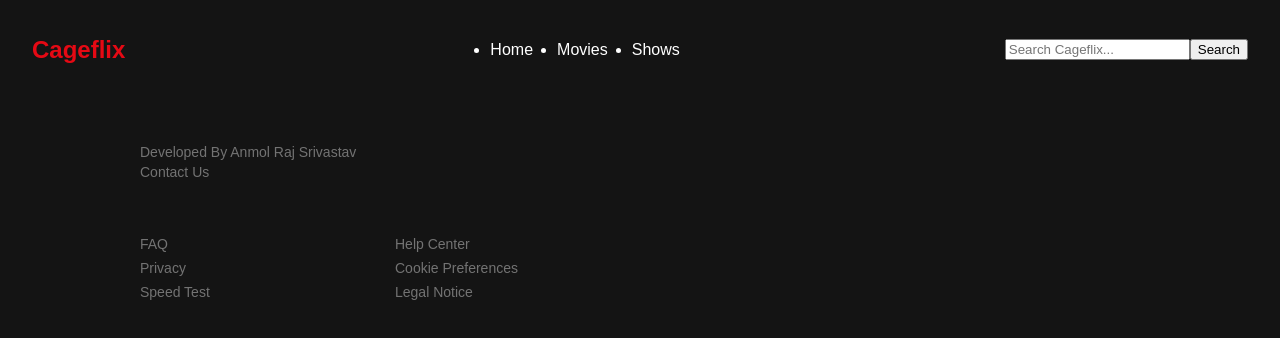
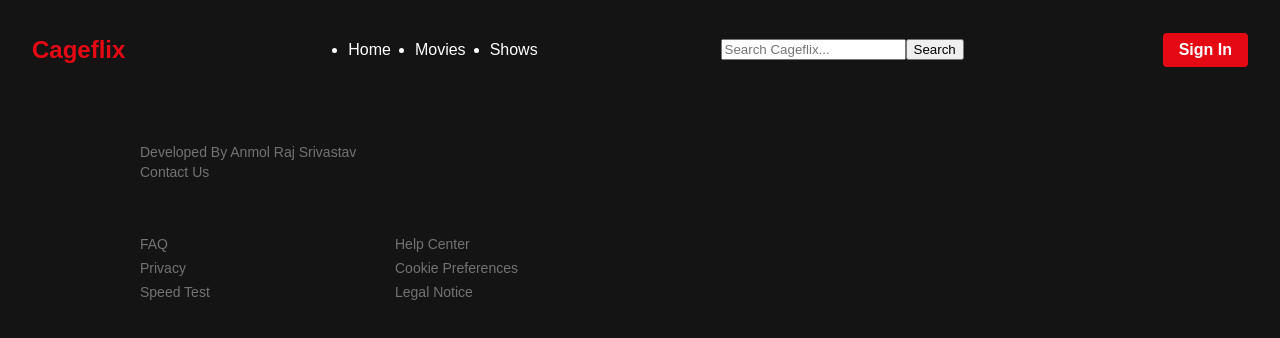
Before and after one commit to anmolraj-hub/Cageflix, a React (Vite) app in the folder Frontend/: page /signin in a window 1280 px wide. Shown: the top 338 px of the page. Built offline with nearby package versions, Linux system fonts and the light colour scheme.

Commit message:
Added the sign in button to the NavBar

```diff
--- a/Frontend/src/components/NavBar.css
+++ b/Frontend/src/components/NavBar.css
@@ -32,3 +32,18 @@
 .navbar-links a:hover {
   color: #e50914;
 }
+
+.signin-button {
+  background-color: #e50914;
+  color: #fff;
+  padding: 8px 16px;
+  margin-left: 16px;
+  border-radius: 4px;
+  text-decoration: none;
+  font-weight: bold;
+  transition: background-color 0.3s ease;
+}
+
+.signin-button:hover {
+  background-color: #f6121d;
+}
--- a/Frontend/src/components/Navbar.jsx
+++ b/Frontend/src/components/Navbar.jsx
@@ -35,6 +35,8 @@ export default function NavBar() {
         />
         <button type="submit">Search</button>
       </form>
+      <Link to="/signin" className="signin-button">Sign In</Link>
+
       {results.length > 0 && (
         <div className="search-results">
           {results.map((movie) => (
```
